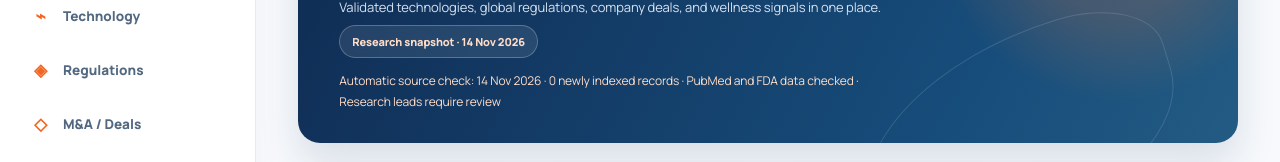
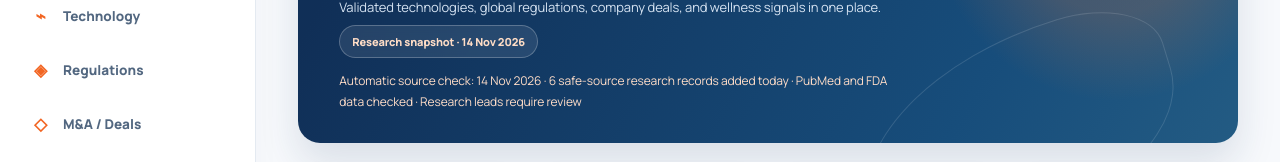
Before and after one commit to drmani1/pulsescope-dashboard, a plain HTML site: page index.html in a window 1280 px wide. Shown: the part 235-397 px from the top of the page. Drawn offline with Linux system fonts and the light colour scheme.

Commit message:
Show daily cumulative source additions rather than just the latest check

```diff
--- a/index.html
+++ b/index.html
@@ -125,8 +125,8 @@ async function loadDailyStatus(){
     const info=await response.json();
     if(!/^\d{4}-\d{2}-\d{2}$/.test(info.lastCheckedDateIST||''))throw Error('Invalid status date');
     const issues=Object.values(info.sources||{}).some(x=>x.status!=='ok');
-    const added=Number.isInteger(info.addedThisCheck)?info.addedThisCheck:0;
-    $('autoCheck').textContent='Automatic source check: '+dateStr(info.lastCheckedDateIST)+' · '+added+' newly indexed records · '+(issues?'some sources unavailable':'PubMed and FDA data checked')+' · Research leads require review';
+    const added=Number.isInteger(info.addedToday)?info.addedToday:(Number.isInteger(info.addedThisCheck)?info.addedThisCheck:0);
+    $('autoCheck').textContent='Automatic source check: '+dateStr(info.lastCheckedDateIST)+' · '+added+' safe-source research records added today · '+(issues?'some sources unavailable':'PubMed and FDA data checked')+' · Research leads require review';
   }catch(e){
     $('autoCheck').textContent='Automated check status unavailable · Check repository Actions';
   }
```
